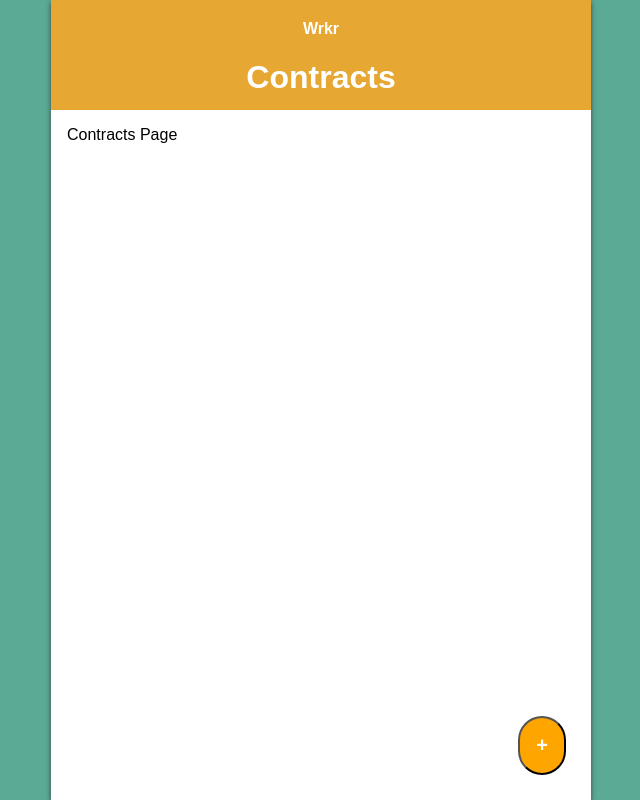
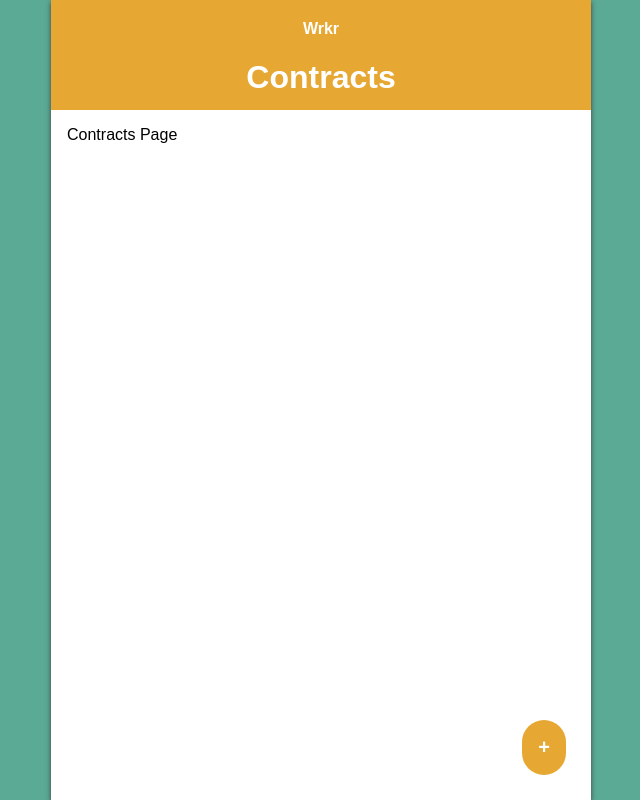
Before and after one commit to jamestthompson3/Wrkr, a React (Create React App) app: page / in a window 1280 px wide. Shown: the whole page, without its empty margins (319-959 px from the left). Built offline with nearby package versions, Linux system fonts and the light colour scheme.

Commit message:
[+] Updates App, adds ThemeProvider

```diff
--- a/src/App.js
+++ b/src/App.js
@@ -1,19 +1,26 @@
 import React, { Component } from 'react'
 import { BrowserRouter as Router, Route, Switch } from 'react-router-dom'
+import { ThemeProvider } from 'styled-components'
 
 import ContactsPage from './components/ContractsPage'
 import NewContractPage from './components/NewContractPage'
 
 
+const theme = {
+  primaryColor: '#E6A833'
+}
+
 class App extends Component {
   render() {
     return (
+      <ThemeProvider theme={theme}>
         <Router>
           <Switch>
             <Route exact path='/' component={ContactsPage} />
             <Route path='/new' component={NewContractPage} />
           </Switch>
         </Router>
+      </ThemeProvider>
     )
   }
 }
--- a/src/components/ContractsPage.js
+++ b/src/components/ContractsPage.js
@@ -7,14 +7,15 @@ import PageWrapper from './PageWrapper'
 
 const NewContractButton = styled.button`
   position: absolute;
+  bottom: 25px;
+  right: 25px;
   font-size: 20px;
   font-weight: 700;
   color: white;
-  background: orange;
-  bottom: 25px;
-  right: 25px;
+  background: ${p => p.theme.primaryColor};
   padding: 16px;
   border-radius: 100px;
+  border: none;
 `
 
 class ContractsPage extends Component {
@@ -32,7 +33,7 @@ class ContractsPage extends Component {
         Contracts Page
 
         <Link to='/new'>
-          <NewContractButton>+</NewContractButton>
+          <NewContractButton text='+' radius='rounded'>+</NewContractButton>
         </Link>
 
       </PageWrapper>
```
Lines whose indentation alone changed are shown as unchanged.
